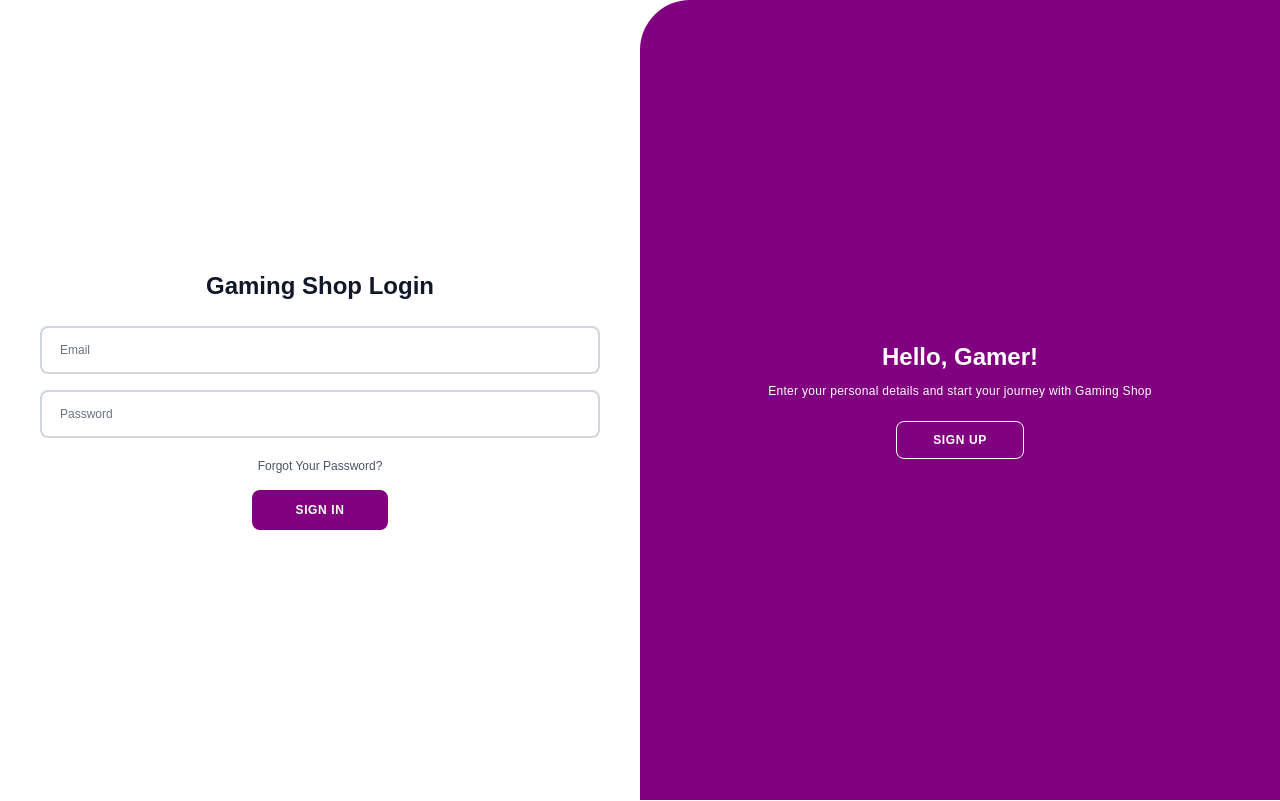
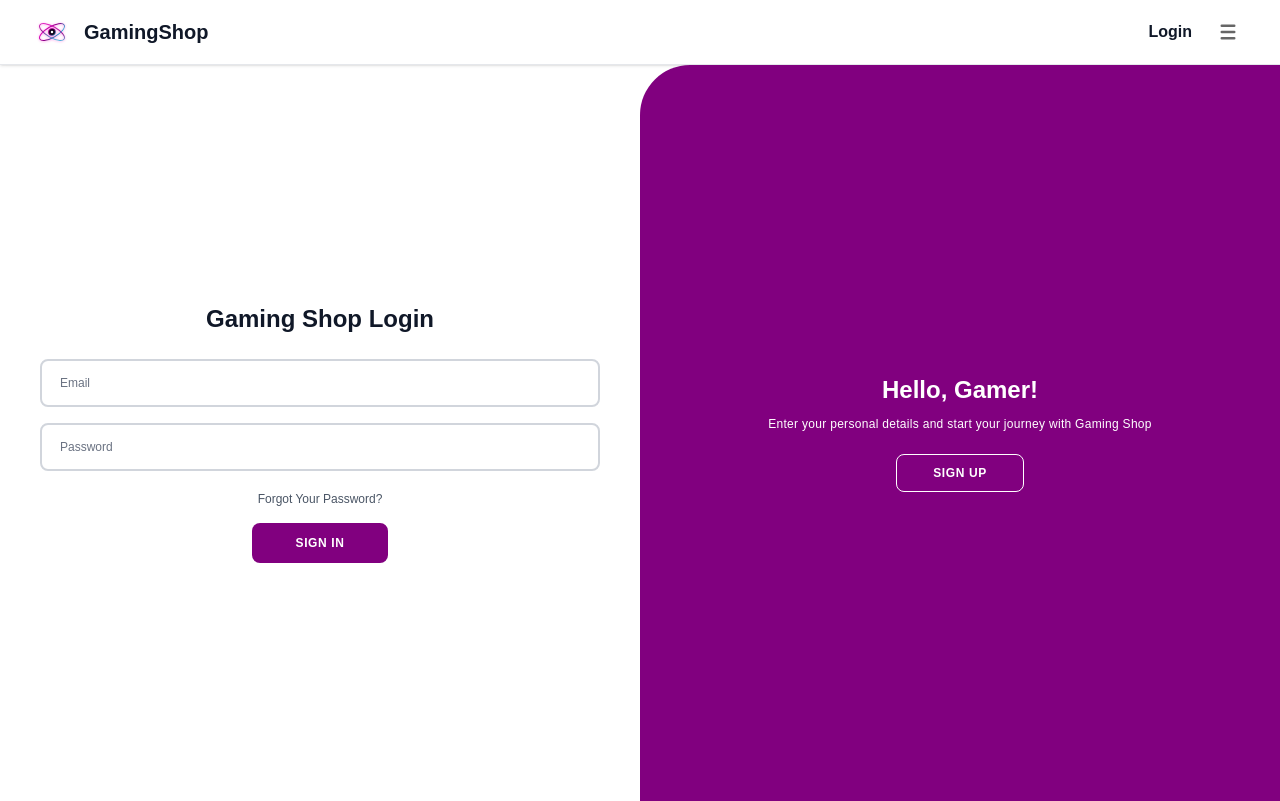
Before and after one commit to Parvez4560/gamingshop, a Next.js app: page /login in a window 1280 px wide. Built offline with nearby package versions, Linux system fonts and the light colour scheme.

Commit message:
Update website

```diff
--- a/app/login/page.tsx
+++ b/app/login/page.tsx
@@ -2,15 +2,20 @@
 
 import { useState } from 'react';
 import FloatingInput from '@/components/FloatingInput';
+import Header from "@/components/layout/Header/Header";
 
 export default function LoginPage() {
   const [isActive, setIsActive] = useState(false);
 
   return (
-    <main className="min-h-screen bg-white">
+    <>
+      {/* পেজের একদম উপরে হেডারটি যুক্ত করা হলো যাতে হোমপেজে ফেরা যায় */}
+      <Header />
+
+      <main className="min-h-[calc(100vh-4rem)] bg-white">
         <div
           className={`relative bg-white overflow-hidden
-        w-full min-h-screen
+          w-full min-h-[calc(100vh-4rem)]
           flex flex-col md:block
           transition-all duration-500
           ${isActive ? 'active' : ''}`}
@@ -273,5 +278,6 @@ export default function LoginPage() {
 
         </div>
       </main>
+    </>
   );
 }
```
Lines whose indentation alone changed are shown as unchanged.
